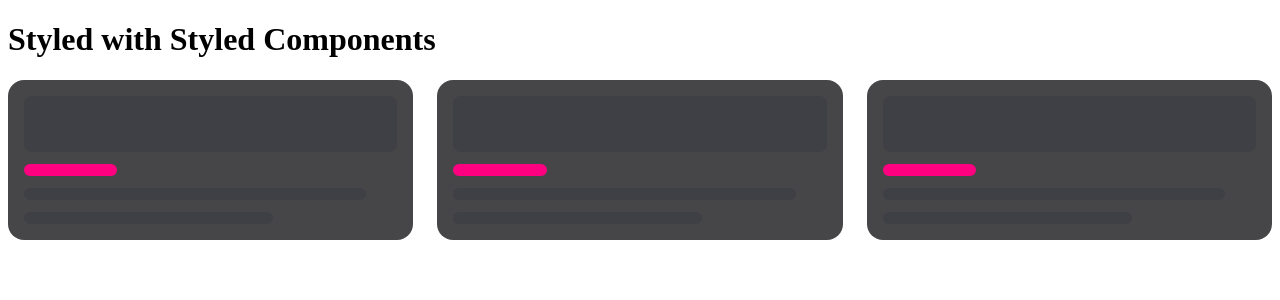
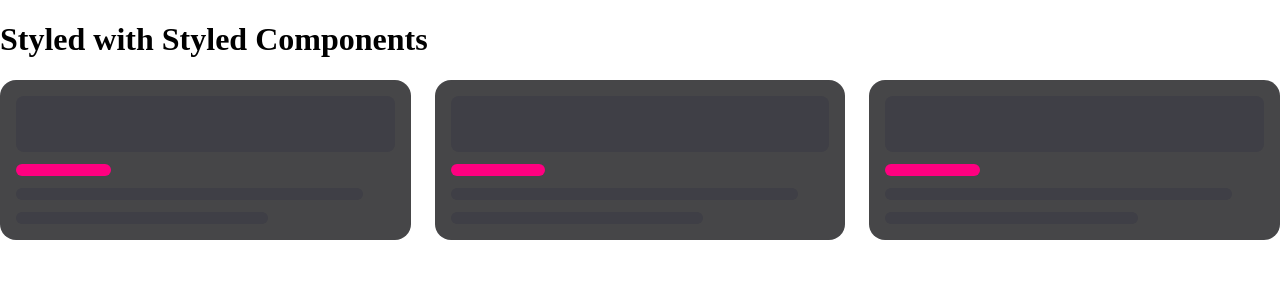
Before and after one commit to cau-likelion-org/kiwi-client, a Next.js app: page / in a window 1280 px wide. Shown: the top 300 px of the page. Built offline with nearby package versions, Linux system fonts and the light colour scheme.

Commit message:
Design: body에 붙어있는 margin 제거(#4)

```diff
--- a/src/styles/global.css
+++ b/src/styles/global.css
@@ -0,0 +1,3 @@
+body {
+  margin : 0
+}
```
